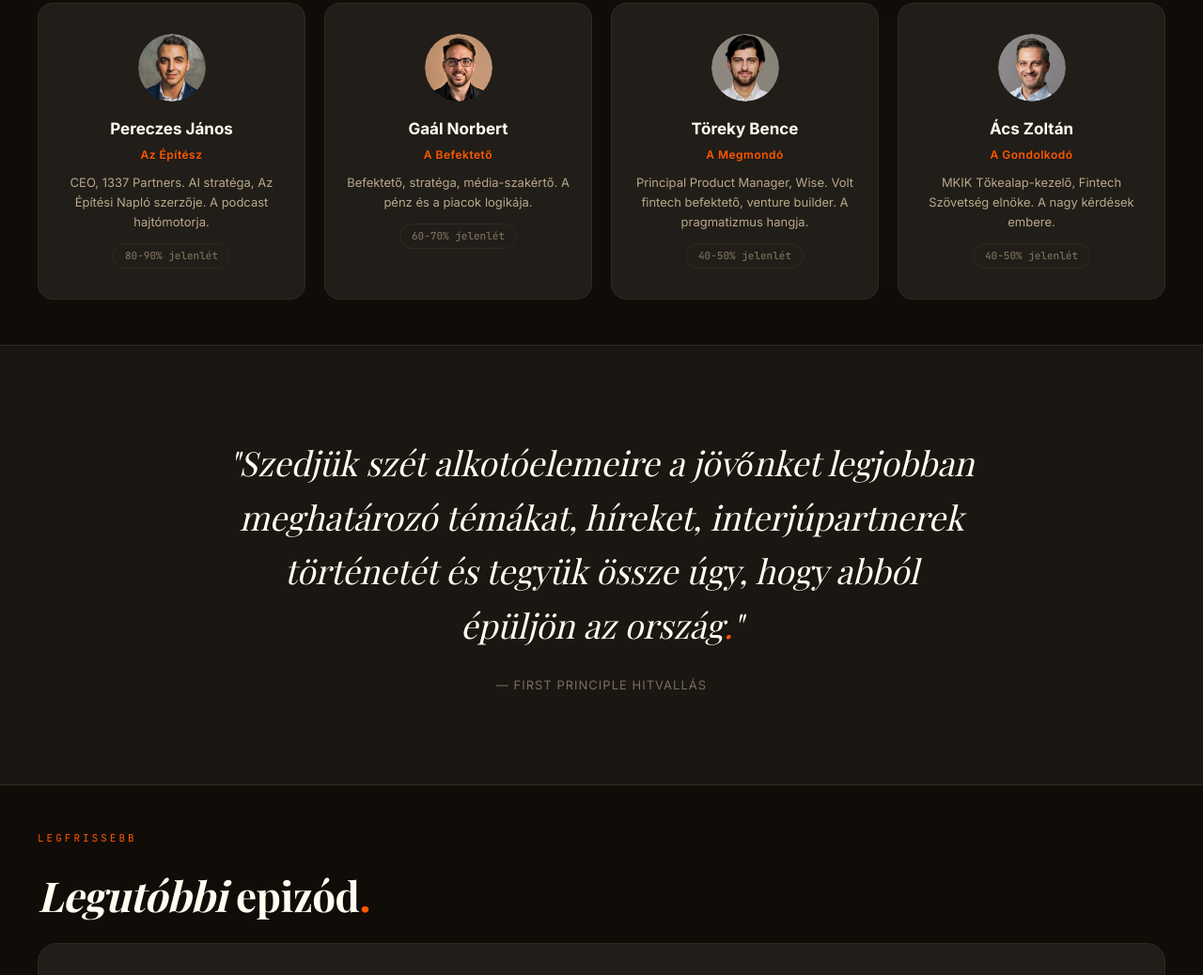
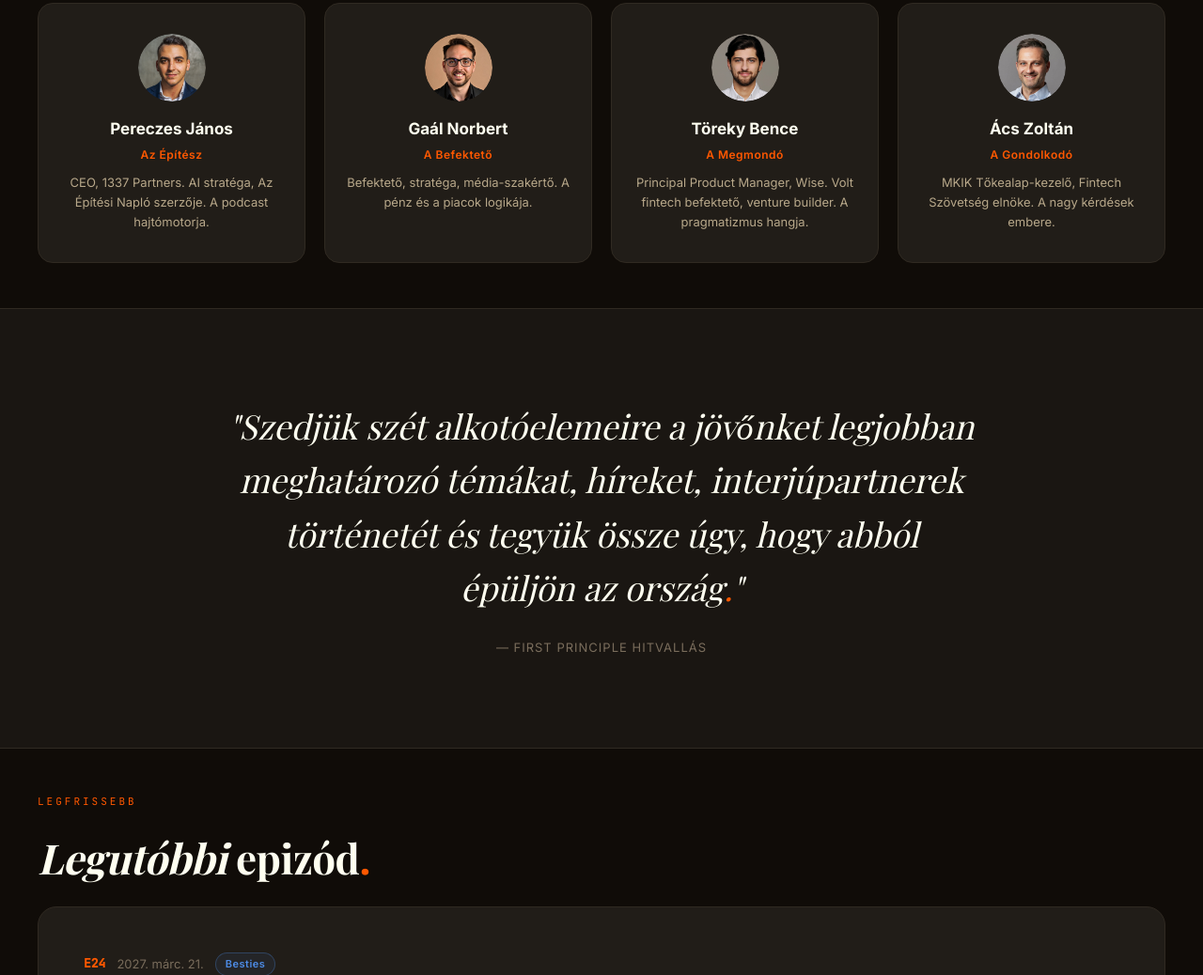
Before and after one commit to pereczja/fp-podcast-site, a plain HTML site: page index.html in a window 1280 px wide. Shown: the part 1093-2131 px from the top of the page at 94% size. Drawn offline with nearby package versions, Linux system fonts and the light colour scheme; a web font is replaced by a local one.

Commit message:
remove: jelenlét allokációk eltávolítva az index.html host kártyákról
Co-Authored-By: Craft Agent <agents-noreply@craft.do>

```diff
--- a/index.html
+++ b/index.html
@@ -660,28 +660,24 @@
         <div class="host-name">Pereczes János</div>
         <div class="host-role">Az Építész</div>
         <div class="host-bio">CEO, 1337 Partners. AI stratéga, Az Építési Napló szerzője. A podcast hajtómotorja.</div>
-        <span class="host-tag">80-90% jelenlét</span>
       </div>
       <div class="host-card">
         <div class="host-avatar" style="background:none;border:none;overflow:hidden;"><img src="images/gaal-norbert.jpg" alt="Gaál Norbert" style="width:100%;height:100%;object-fit:cover;border-radius:50%;"></div>
         <div class="host-name">Gaál Norbert</div>
         <div class="host-role">A Befektető</div>
         <div class="host-bio">Befektető, stratéga, média-szakértő. A pénz és a piacok logikája.</div>
-        <span class="host-tag">60-70% jelenlét</span>
       </div>
       <div class="host-card">
         <div class="host-avatar" style="background:none;border:none;overflow:hidden;"><img src="images/toreky-bence.png" alt="Töreky Bence" style="width:100%;height:100%;object-fit:cover;border-radius:50%;"></div>
         <div class="host-name">Töreky Bence</div>
         <div class="host-role">A Megmondó</div>
         <div class="host-bio">Principal Product Manager, Wise. Volt fintech befektető, venture builder. A pragmatizmus hangja.</div>
-        <span class="host-tag">40-50% jelenlét</span>
       </div>
       <div class="host-card">
         <div class="host-avatar" style="background:none;border:none;overflow:hidden;"><img src="images/acs-zoltan.jpg" alt="Ács Zoltán" style="width:100%;height:100%;object-fit:cover;border-radius:50%;"></div>
         <div class="host-name">Ács Zoltán</div>
         <div class="host-role">A Gondolkodó</div>
         <div class="host-bio">MKIK Tőkealap-kezelő, Fintech Szövetség elnöke. A nagy kérdések embere.</div>
-        <span class="host-tag">40-50% jelenlét</span>
       </div>
     </div>
   </div>
```
